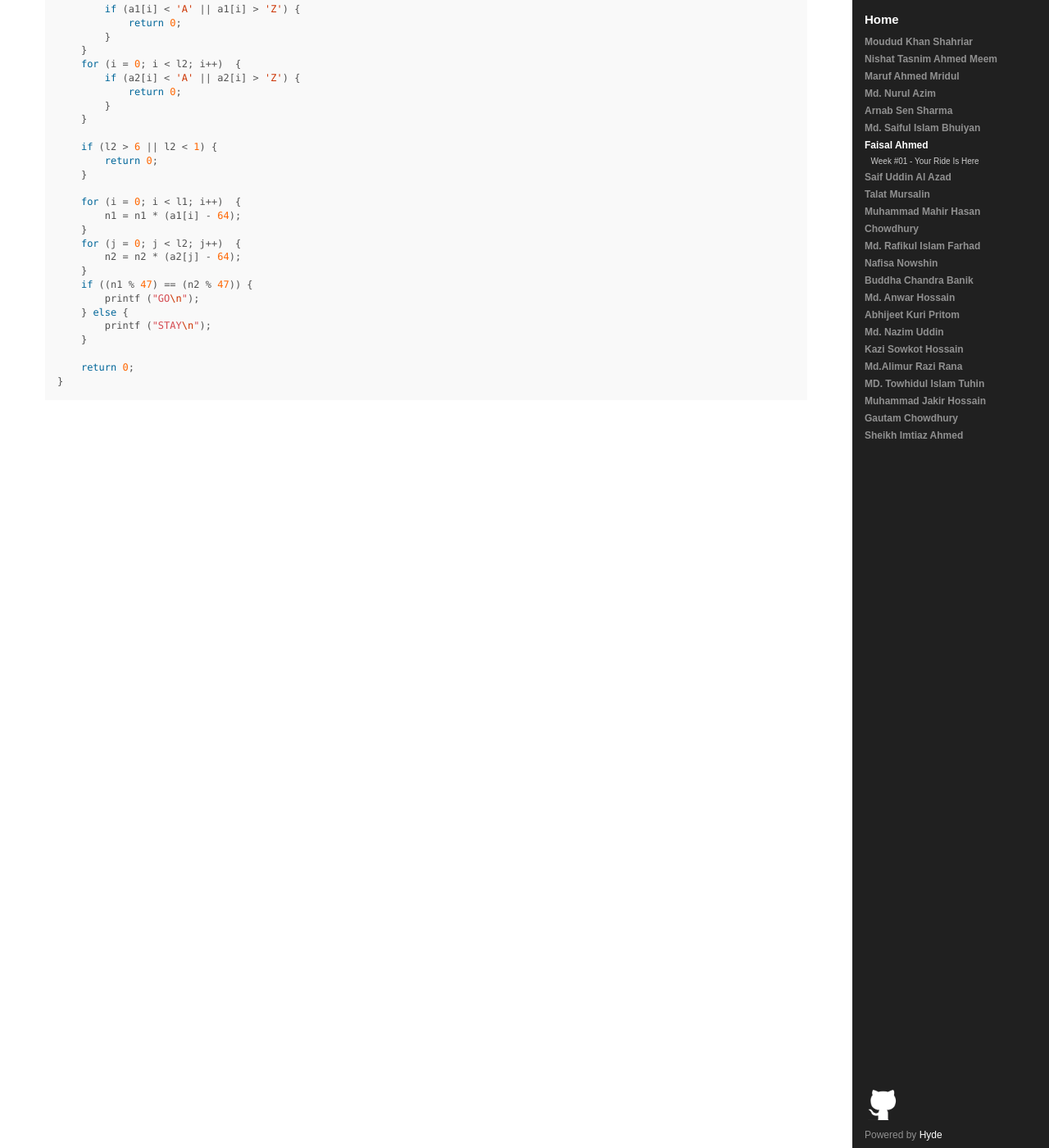
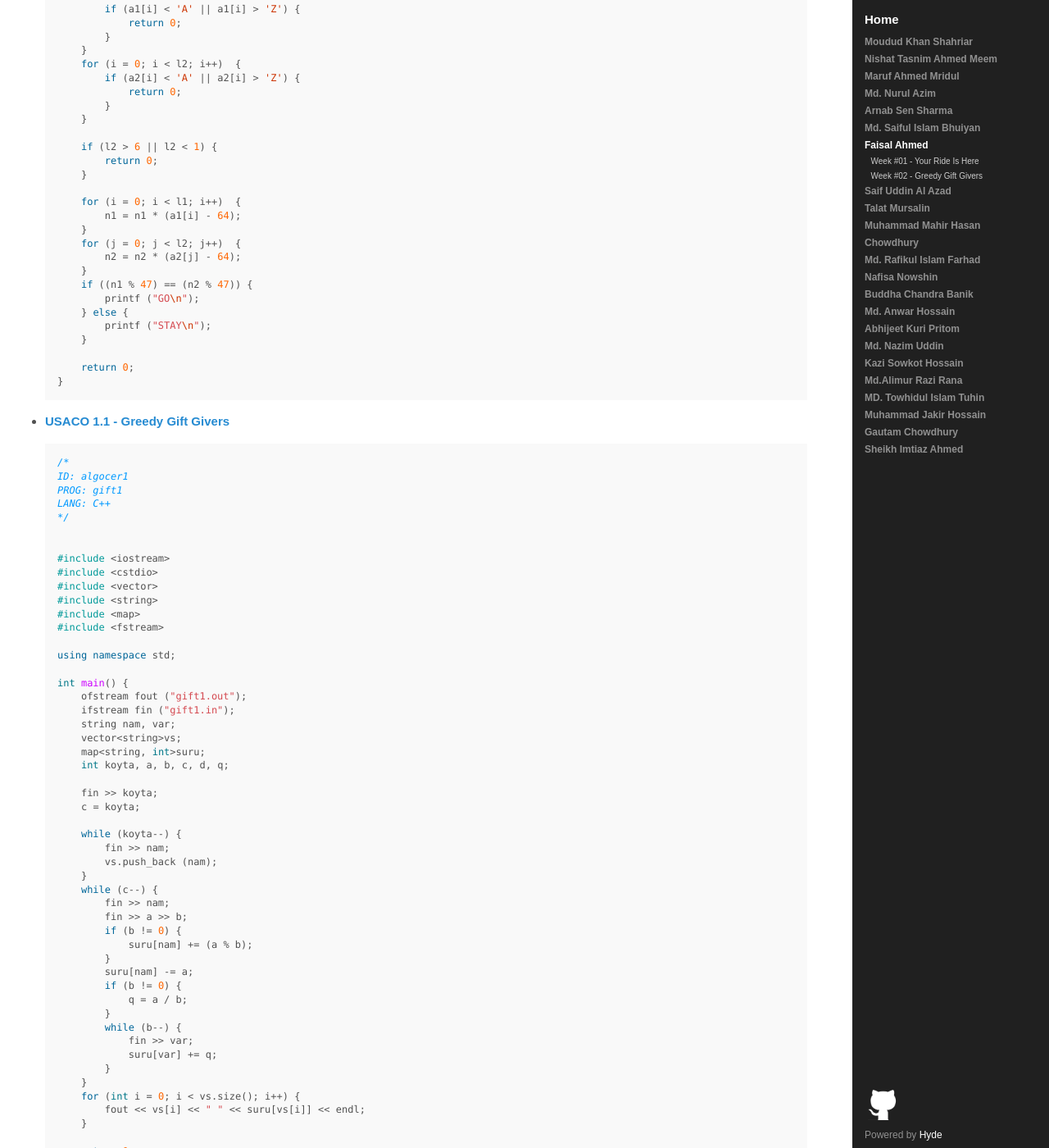
Before and after one commit to Corei13/Ozone, a Jekyll site: the page built from author/2013331019/index.md, in a window 1280 px wide and 1400 px high, scrolled down 688 px. Shown: the whole window at 82% size. Built offline with Jekyll 4.4.1, drawn with Linux system fonts in a browser that asks for light colours; Markdown is read by kramdown in place of the engine named in the settings.

Commit message:
added w2_2013331019

```diff
--- /dev/null
+++ b/author/2013331019/02.md
@@ -0,0 +1,64 @@
+<a name="2013331019.02"></a>
+
+{% if page.author %}
+- **[USACO {{site.data.problems['02'].section}} - {{site.data.problems['02'].title}}]({{site.baseurl}}/problem/02)**
+{% endif %}
+{% if page.problem %}
+- **[{{site.data.authors[2013331019]}}]({{site.baseurl}}/author/2013331019)**
+{% endif %}
+{% highlight cpp %}
+/*
+ID: algocer1
+PROG: gift1
+LANG: C++
+*/
+
+
+#include <iostream>
+#include <cstdio>
+#include <vector>
+#include <string>
+#include <map>
+#include <fstream>
+
+using namespace std;
+
+int main() {
+    ofstream fout ("gift1.out");
+    ifstream fin ("gift1.in");
+    string nam, var;
+    vector<string>vs;
+    map<string, int>suru;
+    int koyta, a, b, c, d, q;
+
+    fin >> koyta;
+    c = koyta;
+
+    while (koyta--) {
+        fin >> nam;
+        vs.push_back (nam);
+    }
+    while (c--) {
+        fin >> nam;
+        fin >> a >> b;
+        if (b != 0) {
+            suru[nam] += (a % b);
+        }
+        suru[nam] -= a;
+        if (b != 0) {
+            q = a / b;
+        }
+        while (b--) {
+            fin >> var;
+            suru[var] += q;
+        }
+    }
+    for (int i = 0; i < vs.size(); i++) {
+        fout << vs[i] << " " << suru[vs[i]] << endl;
+    }
+
+    return 0;
+
+}
+
+{% endhighlight %}
--- a/author/2013331019/index.md
+++ b/author/2013331019/index.md
@@ -1,7 +1,7 @@
 ---
 layout:     author
 author:     2013331019
-problems:   ['01']
+problems:   ['01', '02']
 ---
 
 
```
Also changed, not shown: problem/02/2013331019.md (added, +64 -0 lines), problem/02/index.md (+1 -1 lines), 1 other file.
